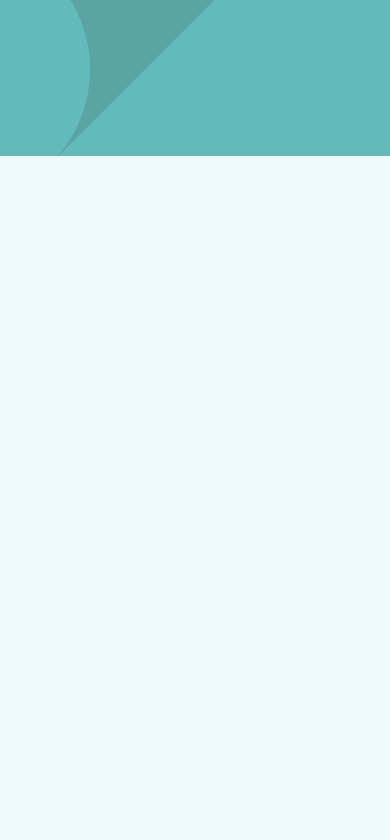
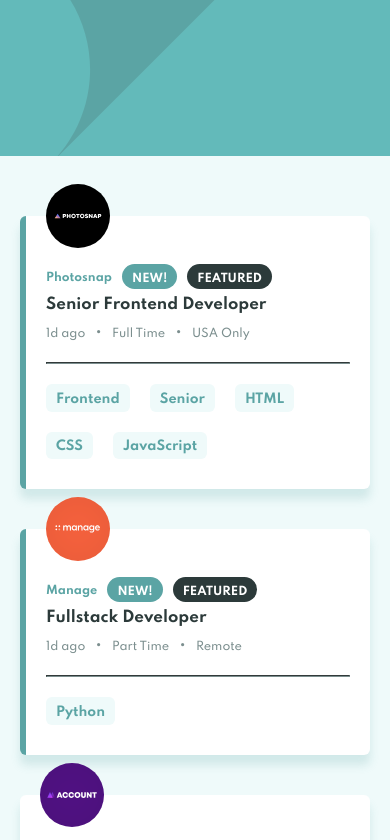
Before and after one commit to kanatamon/static-job-listings, a React (Create React App) app: page / in a window 390 px wide. Shown: the top 840 px of the page. Built offline with nearby package versions, Linux system fonts and the light colour scheme.

Commit message:
feat: implement mobile design

```diff
--- a/src/App.css
+++ b/src/App.css
@@ -9,3 +9,11 @@
   width: 100%;
   background-color: var(--color-primary);
 }
+
+.List {
+  padding: 60px 20px 40px;
+}
+
+.List > *:nth-child(n + 2) {
+  margin-top: 40px;
+}
--- a/src/App.js
+++ b/src/App.js
@@ -1,9 +1,42 @@
 import './App.css'
+import './Job.css'
+import data from './data.json'
 
 function App() {
   return (
     <div className="App">
       <header className="App-header"></header>
+      <main className="List">
+        {data.map((d) => (
+          <div
+            key={d.id}
+            className={`Job-card ${d.featured ? '--featured' : ''}`}
+          >
+            <img src={d.logo} className="Job-logo" alt="job logo" />
+            <p className="Job-highlight-container">
+              <span className="Job-company">{d.company}</span>
+              {d.new ? <span className="Job-label --new">New!</span> : null}
+              {d.featured ? (
+                <span className="Job-label --featured">Featured</span>
+              ) : null}
+            </p>
+            <p className="Job-position">{d.position}</p>
+            <p className="Job-context-container">
+              <span className="Job-postedAt">{d.postedAt}</span>
+              <span className="Job-contract">{d.contract}</span>
+              <span className="Job-location">{d.location}</span>
+            </p>
+            <hr className="Job-divider" />
+            <p className="Job-language-container">
+              {d.languages.map((lang) => (
+                <span key={lang} className="Job-language-item">
+                  {lang}
+                </span>
+              ))}
+            </p>
+          </div>
+        ))}
+      </main>
     </div>
   )
 }
--- /dev/null
+++ b/src/Job.css
@@ -0,0 +1,93 @@
+:root {
+  --card-border-radius: 6px;
+}
+
+.Job-card {
+  padding: 52px 20px 10px;
+  background-color: #fff;
+  border-radius: var(--card-border-radius);
+  position: relative;
+  box-shadow: 0px 10px 10px hsla(180, 29%, 50%, 0.2);
+}
+.Job-card.--featured {
+  border-left: var(--card-border-radius) solid var(--color-primary);
+}
+.Job-card > *:nth-child(n + 3) {
+  margin-top: 10px;
+}
+
+.Job-logo {
+  position: absolute;
+  top: -32px;
+  left: 20px;
+  width: 64px;
+  height: 64px;
+}
+
+.Job-highlight-container > *:nth-child(n + 2) {
+  margin-left: 10px;
+}
+
+.Job-company {
+  color: var(--color-primary);
+  font-size: 0.75rem;
+  font-weight: 700;
+}
+
+.Job-label {
+  text-transform: uppercase;
+  padding: 7.5px 10px 5px;
+  border-radius: 1000px;
+  font-size: 0.75rem;
+  font-weight: 700;
+}
+.Job-label.--new {
+  color: #fff;
+  background-color: var(--color-primary);
+}
+.Job-label.--featured {
+  color: #fff;
+  background-color: var(--color-very-dark-cyan);
+}
+
+.Job-position {
+  font-weight: 700;
+  color: var(--color-very-dark-cyan);
+}
+
+.Job-context-container {
+  font-weight: 500;
+  font-size: 0.75rem;
+  color: var(--color-dark-cyan);
+  text-decoration: bull;
+}
+.Job-context-container > *:nth-child(n + 2)::before {
+  content: '\2022';
+  margin: 0 10px;
+  font-size: 1rem;
+  color: var(--color-dark-cyan);
+}
+
+.Job-divider {
+  border-color: var(--color-dark-cyan);
+  margin: 20px 0 !important;
+}
+
+.Job-language-container {
+  display: flex;
+  flex-wrap: wrap;
+  /* margin-top: 20px ; */
+}
+.Job-language-container > * {
+  margin-right: 20px;
+  margin-bottom: 20px;
+}
+
+.Job-language-item {
+  padding: 7.5px 10px 5px;
+  border-radius: var(--card-border-radius);
+  background-color: var(--color-bg);
+  color: var(--color-primary);
+  font-weight: 700;
+  font-size: 0.85rem;
+}
--- a/src/data.json
+++ b/src/data.json
@@ -11,7 +11,7 @@
     "postedAt": "1d ago",
     "contract": "Full Time",
     "location": "USA Only",
-    "languages": ["HTML", "CSS", "JavaScript"],
+    "languages": ["Frontend", "Senior", "HTML", "CSS", "JavaScript"],
     "tools": []
   },
   {
--- a/src/index.css
+++ b/src/index.css
@@ -4,6 +4,10 @@
   --color-filter-tablets: hsl(180, 31%, 95%);
   --color-dark-cyan: hsl(180, 8%, 52%);
   --color-very-dark-cyan: hsl(180, 14%, 20%);
+}
+
+html {
+  font-size: 15px;
 }
 
 body {
@@ -19,3 +23,7 @@ code {
   font-family: source-code-pro, Menlo, Monaco, Consolas, 'Courier New',
     monospace;
 }
+
+p {
+  margin: 0;
+}
```
